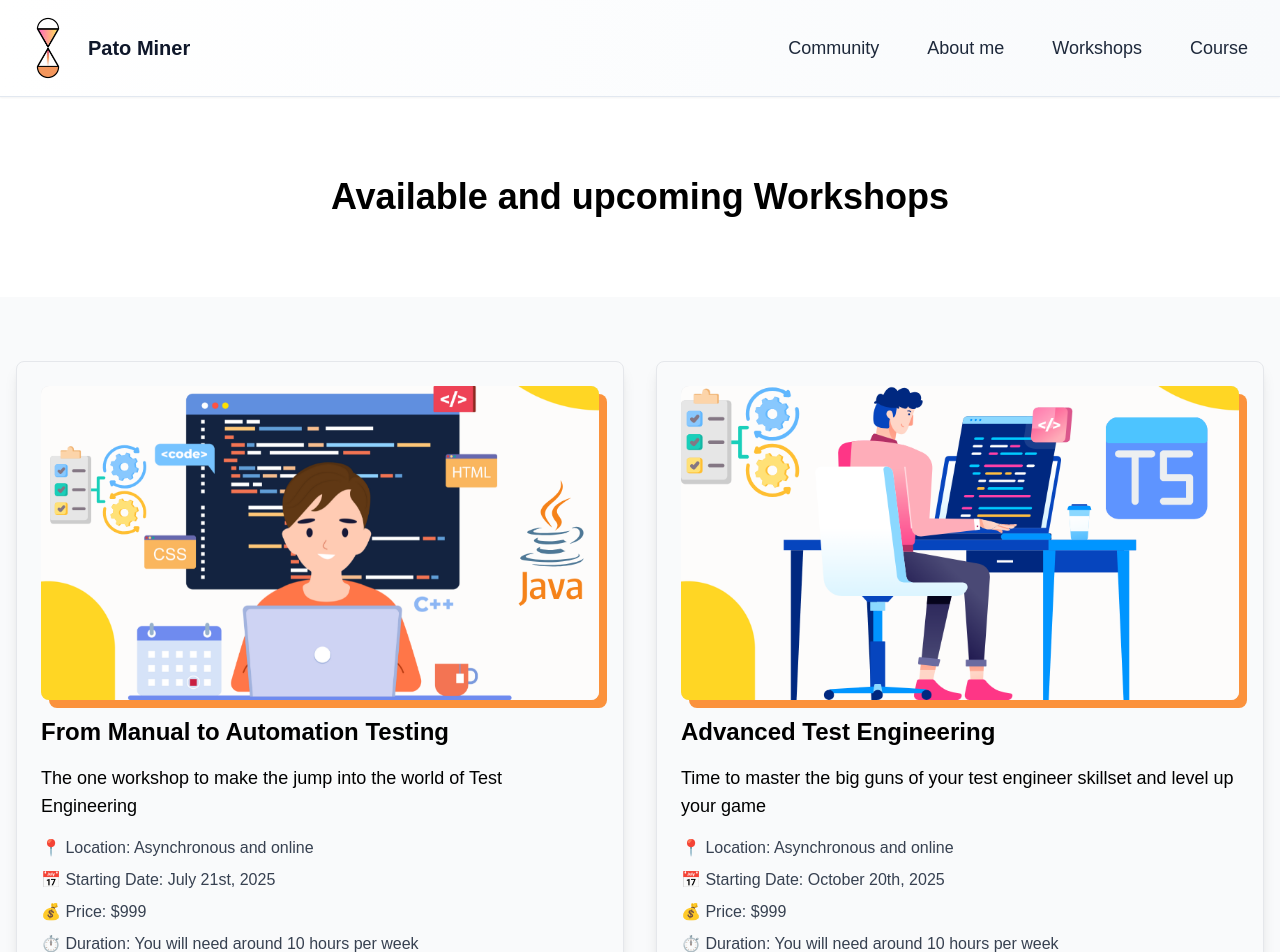
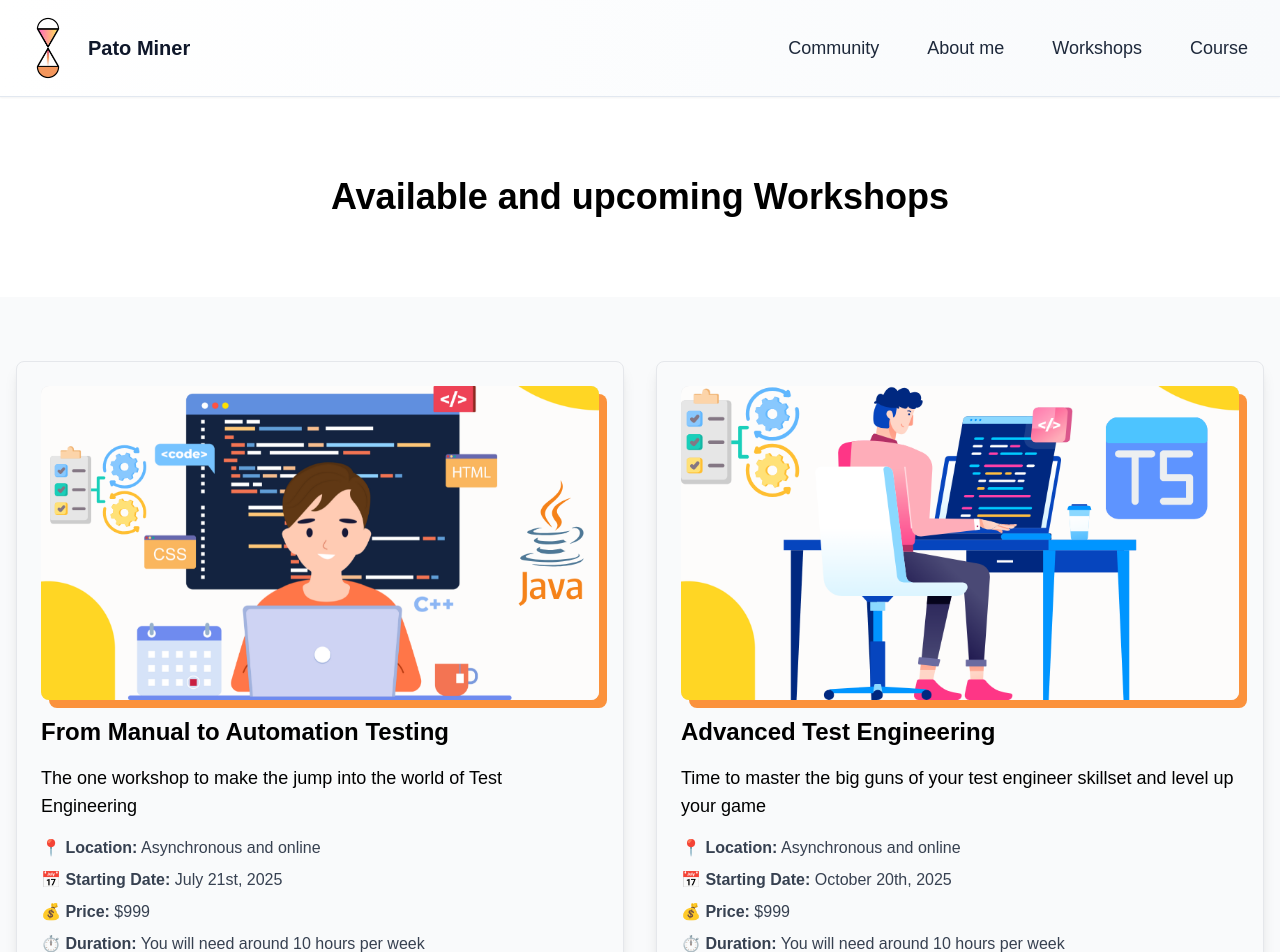
Before and after one commit to TheFreeRangeTester/patominer, a Next.js app: page /workshops in a window 1280 px wide. Shown: the top 952 px of the page. Built offline with nearby package versions, Linux system fonts and the light colour scheme.

Commit message:
negrita para los títulos

```diff
--- a/app/workshops/page.tsx
+++ b/app/workshops/page.tsx
@@ -60,16 +60,19 @@ export default function Workshops() {
               </h2>
               <p className="text-lg mb-4 text-black">{workshop.description}</p>
               <p className="text-md mb-2 text-gray-700">
-                📍 Location: {workshop.location}
+                <span className="font-bold">📍 Location:</span>{" "}
+                {workshop.location}
               </p>
               <p className="text-md mb-2 text-gray-700">
-                📅 Starting Date: {workshop.starting_date}
+                <span className="font-bold">📅 Starting Date:</span>{" "}
+                {workshop.starting_date}
               </p>
               <p className="text-md mb-2 text-gray-700">
-                💰 Price: {workshop.price}
+                <span className="font-bold">💰 Price:</span> {workshop.price}
               </p>
               <p className="text-md mb-4 text-gray-700">
-                ⏱️ Duration: {workshop.duration}
+                <span className="font-bold">⏱️ Duration:</span>{" "}
+                {workshop.duration}
               </p>
               <div className="flex flex-col items-center">
                 <Link
```
